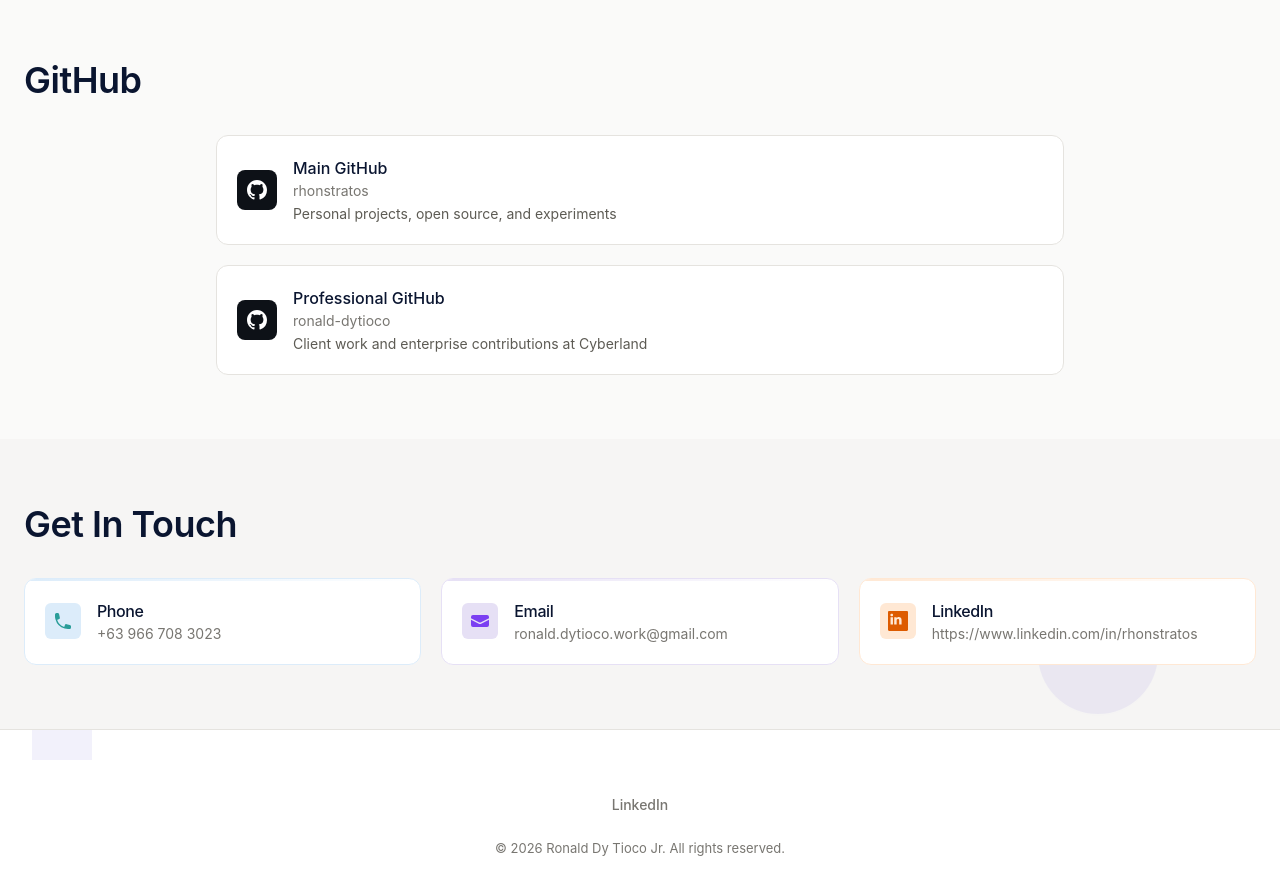
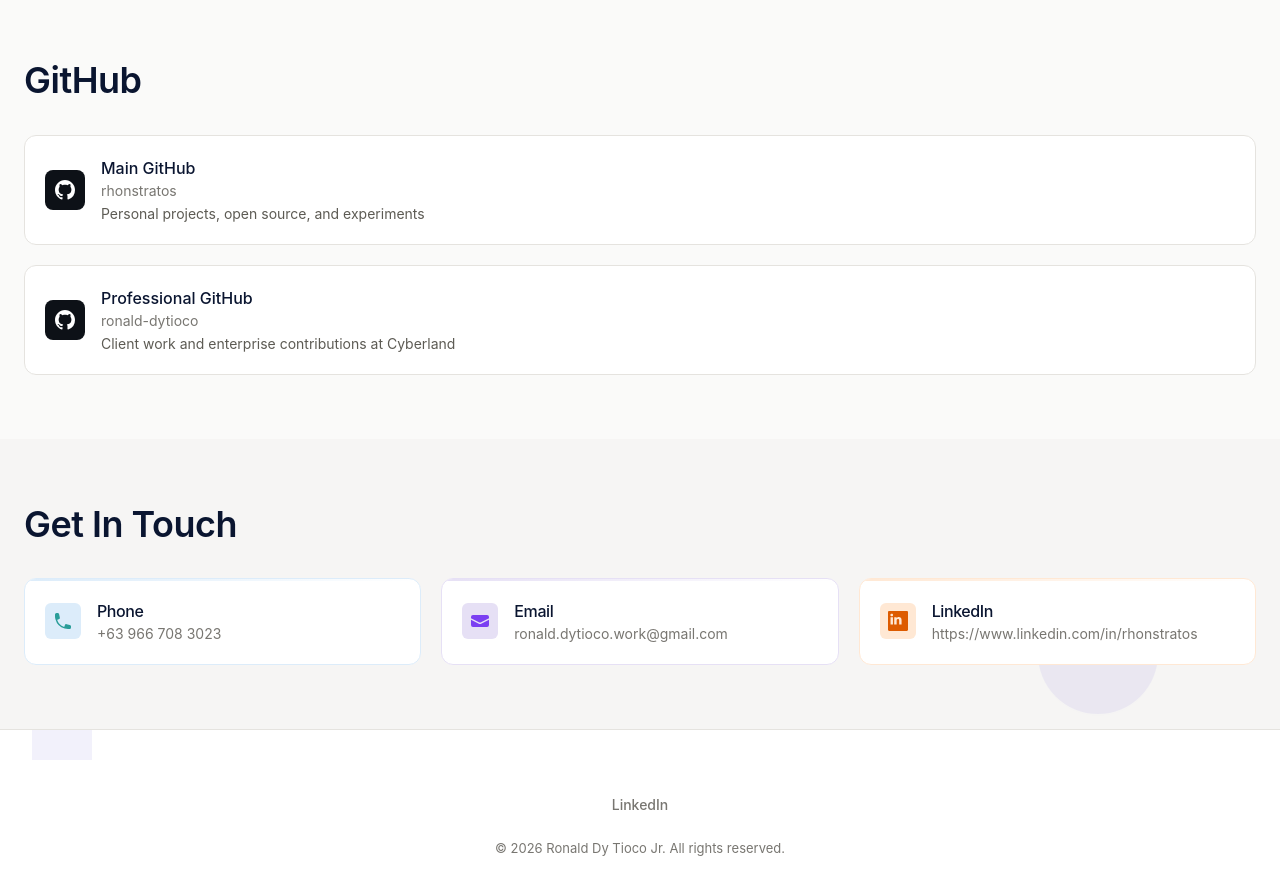
Before and after one commit to rhonstratos/rhonstratos, a React (Vite) app in the folder portfolio/: page / in a window 1280 px wide. Shown: the part 3240-4135 px from the top of the page. Built offline with nearby package versions, Linux system fonts and the light colour scheme.

Commit message:
remove: max-w

```diff
--- a/portfolio/src/components/GitHubSection.tsx
+++ b/portfolio/src/components/GitHubSection.tsx
@@ -39,7 +39,7 @@
         </h2>
       </AnimatedSection>
 
-      <div className="mx-auto px-6 grid gap-lg max-w-4xl">
+      <div className="mx-auto px-6 grid gap-lg">
         {profiles.map((profile, i) => (
           <a
             key={profile.username}
@@ -54,9 +54,15 @@
               <GitHubIcon />
             </div>
             <div>
-              <p className="font-medium text-brand_navy font-sans">{profile.label}</p>
-              <p className="text-body-sm text-steel font-sans">{profile.username}</p>
-              <p className="text-body-sm text-slate font-sans mt-0.5">{profile.description}</p>
+              <p className="font-medium text-brand_navy font-sans">
+                {profile.label}
+              </p>
+              <p className="text-body-sm text-steel font-sans">
+                {profile.username}
+              </p>
+              <p className="text-body-sm text-slate font-sans mt-0.5">
+                {profile.description}
+              </p>
             </div>
           </a>
         ))}
```
